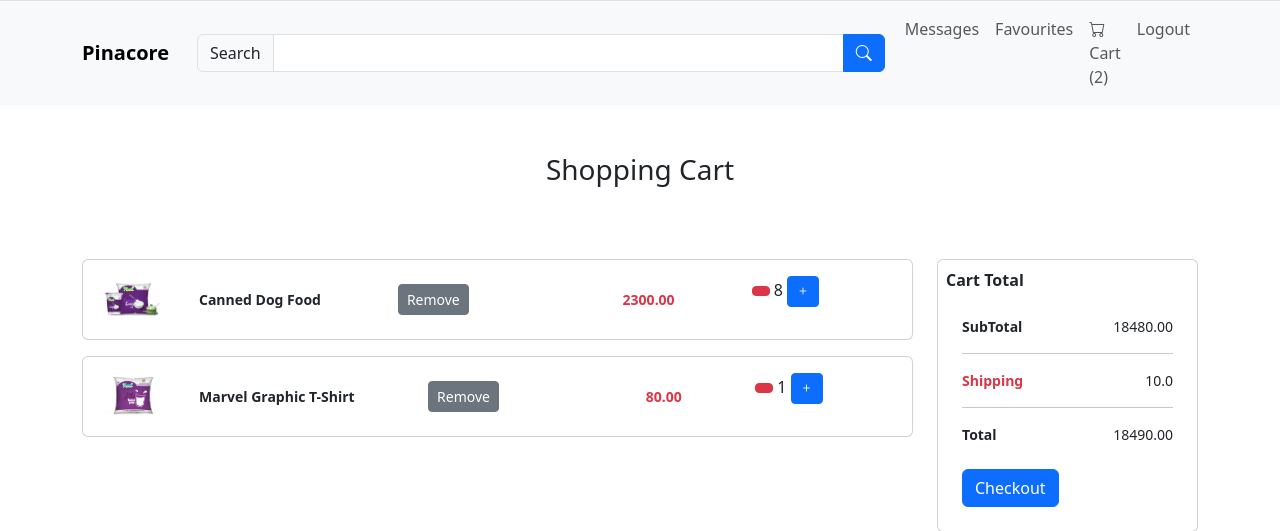
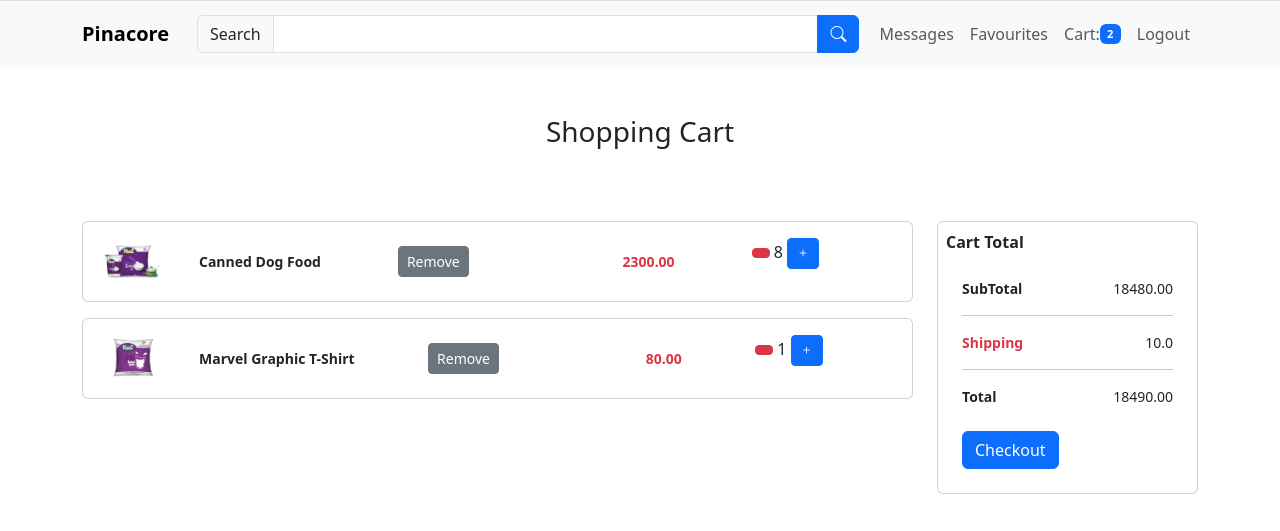
Before and after one commit to nazennash/pinacore, a Django app: page /cart/ in a window 1280 px wide. Shown: the top 531 px of the page. Run offline with Django 5.2, Linux system fonts and the light colour scheme; a user stored in the database is signed in; data comes from the database, SQL or seed files in the repository; some libraries are stand-ins or nearby versions.

Commit message:
cart-badge

```diff
--- a/templates/navbar_component.html
+++ b/templates/navbar_component.html
@@ -10,9 +10,19 @@
         background-color: transparent;
         border: none;
     }
+
+    .badge-size {
+        font-size: 0.7rem;
+        color: white;
+    }
+
+    .cart-link {
+        display: flex;
+        align-items: center;
+    }
 </style>
 
-<nav class="navbar navbar-expand-sm navbar-light bg-light border-top">
+<nav class="navbar navbar-expand-md navbar-light bg-light border-top">
     <div class="container">
         <a class="navbar-brand fw-bold" href="/">Pinacore</a>
 
@@ -40,10 +50,9 @@
                     <a class="nav-link" href="#">Favourites</a>
                 </li>
                 <li class="nav-item">
-                    <a href="{% url 'app:cart' %}" class="nav-link">
-                        <i class="bi bi-cart"></i> Cart (<span id="cart-count">0</span>)
+                    <a href="{% url 'app:cart' %}" class="nav-link cart-link">
+                        Cart:<span class="badge badge-size bg-primary" id="cart-count"> 0</span>
                     </a>
-
                 </li>
                 {% if request.user.is_authenticated %}
                 <li class="nav-item">
```
